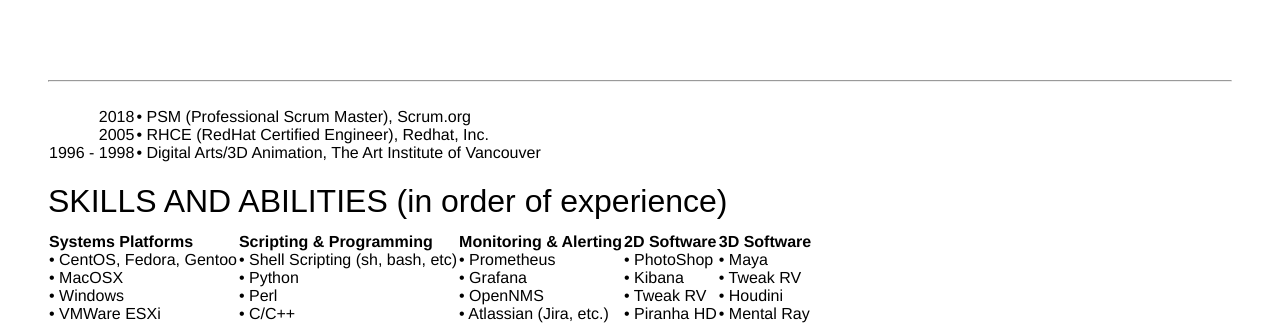
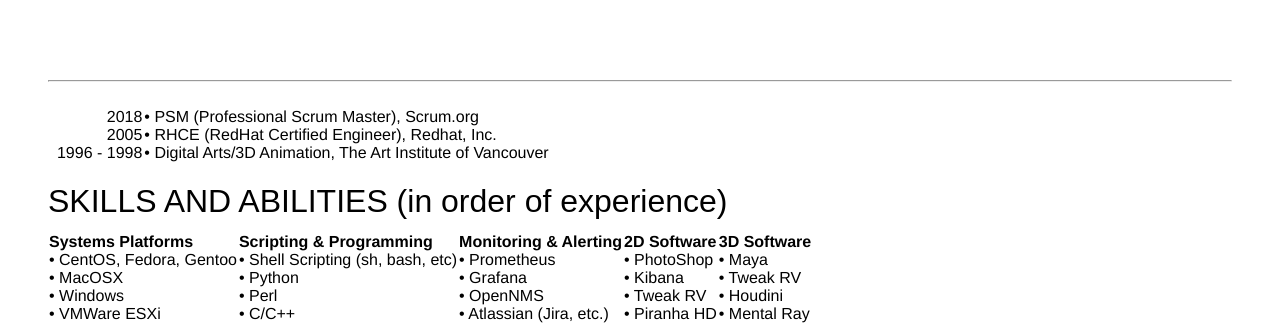
Before and after one commit to mpursley/mpursley.github.io, a Jekyll site: the page built from index_resume_short.md, in a window 1280 px wide. Shown: the part 1228-1553 px from the top of the page. Built offline with Jekyll 4.4.1, drawn with Linux system fonts in a browser that asks for light colours.

Commit message:
Update index_resume_short.md

```diff
--- a/index_resume_short.md
+++ b/index_resume_short.md
@@ -127,7 +127,7 @@
 <br><br><br><br>
 <hr>
 
-&nbsp;                                      |   &nbsp;
+&nbsp;&nbsp;&nbsp;&nbsp;&nbsp;&nbsp;&nbsp;&nbsp;&nbsp;&nbsp;&nbsp;&nbsp;&nbsp;&nbsp;&nbsp;&nbsp;&nbsp;&nbsp;&nbsp;&nbsp;&nbsp;|   &nbsp;
 -------------------------------------------:|--------------------------------------------
 2018  |  • PSM (Professional Scrum Master), Scrum.org
 2005	             |  • RHCE (RedHat Certified Engineer), Redhat, Inc.
```
